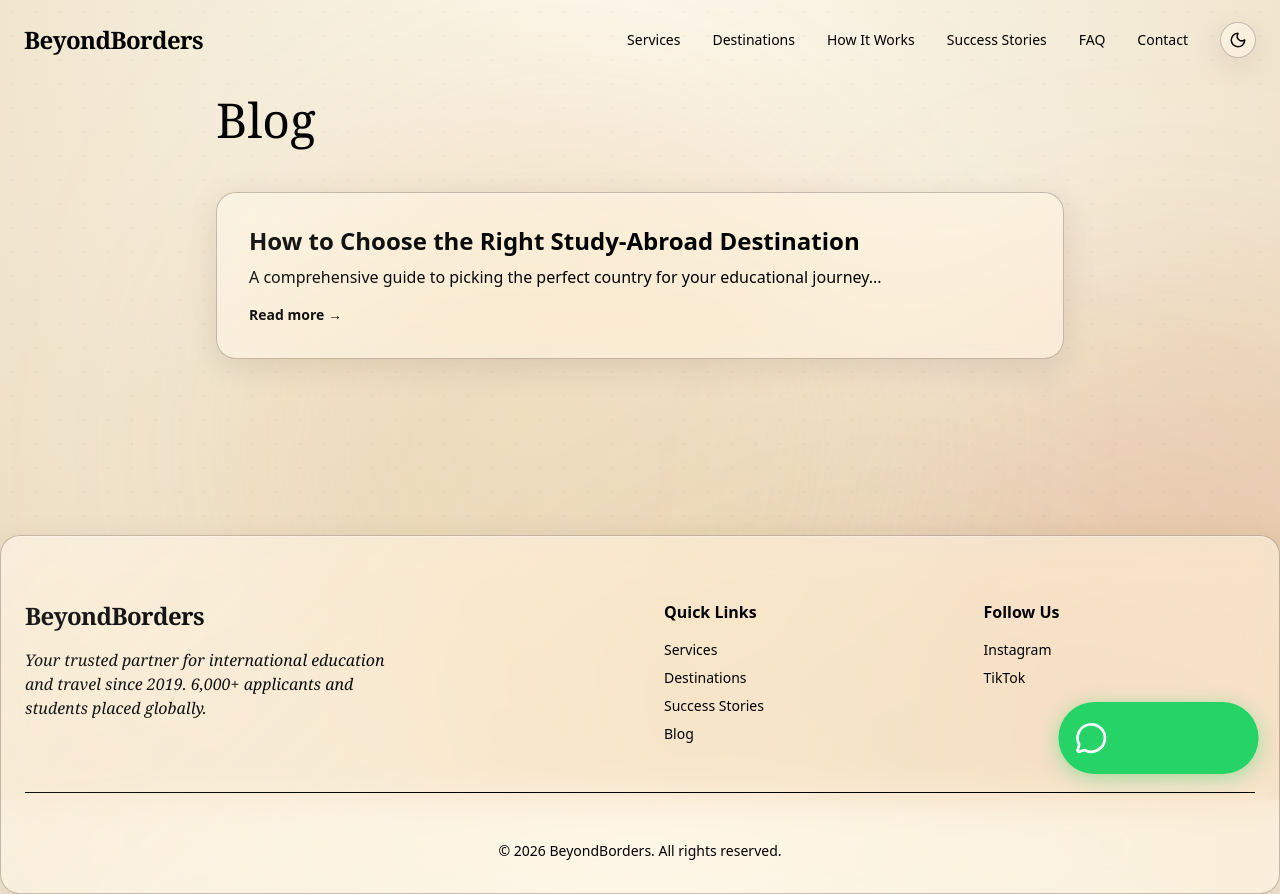
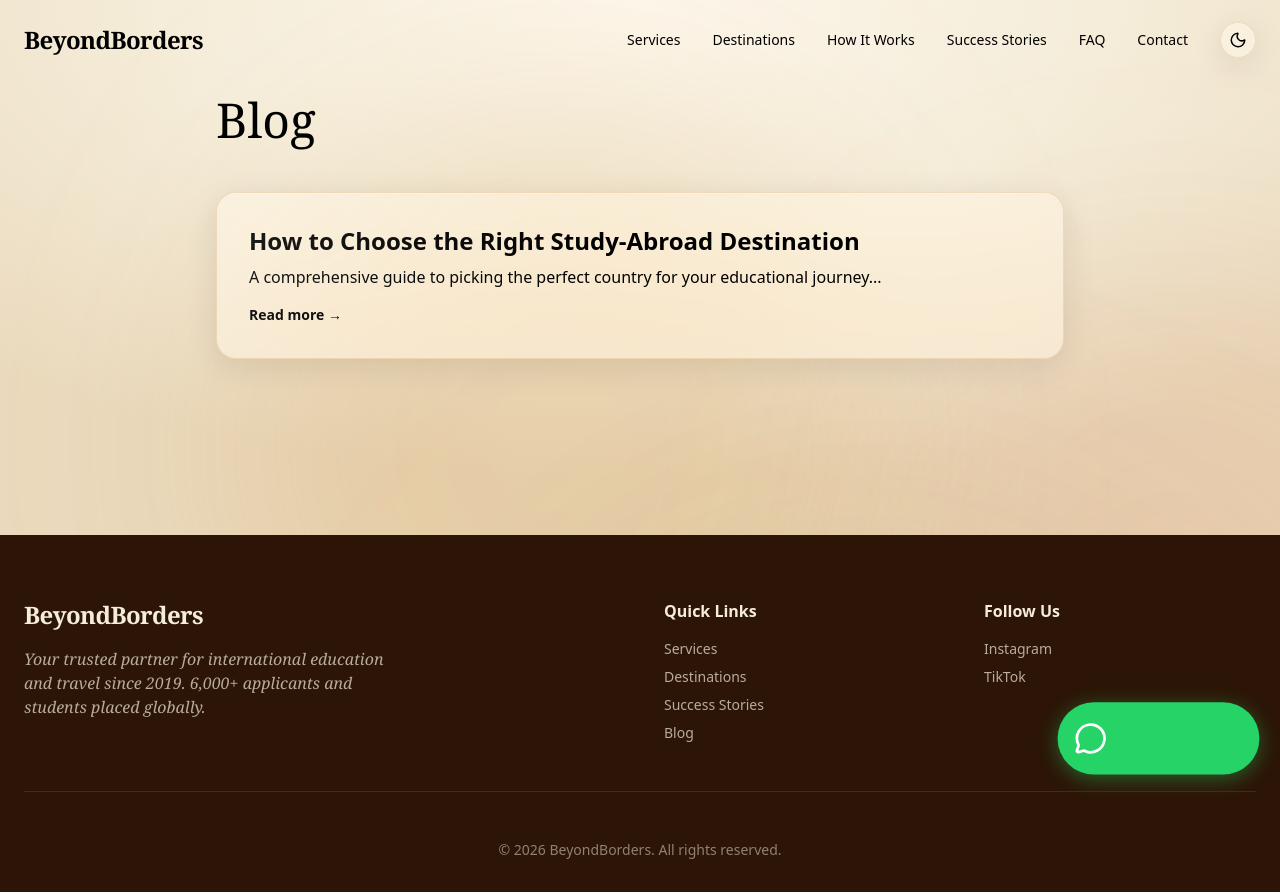
Before and after one commit to MR-checks/BeyondBorders, a Next.js app: page /blog in a window 1280 px wide. Built offline with nearby package versions, Linux system fonts and the light colour scheme.

Commit message:
fix: parchment light mode, caption tones, destination scrim, remove Germany, +233 prefix, remove dot texture

```diff
--- a/app/globals.css
+++ b/app/globals.css
@@ -50,16 +50,16 @@
 
   body {
     @apply text-ink;
-    background: radial-gradient(circle at top center, var(--bg-center) 0%, var(--bg-mid) 40%, var(--bg-edge) 100%);
+    background: radial-gradient(ellipse 80% 60% at 50% 0%, var(--bg-center) 0%, var(--bg-mid) 45%, var(--bg-edge) 100%);
     background-attachment: fixed;
   }
 }
 
 .glass{
-  background: rgb(var(--glass) / 0.55);          /* translucent, not solid */
+  background: rgb(var(--surface) / 0.55);        /* translucent surface tint */
   backdrop-filter: blur(18px) saturate(140%);
   -webkit-backdrop-filter: blur(18px) saturate(140%);
-  border: 1px solid rgb(var(--glass-border) / 0.25);
+  border: 1px solid rgb(var(--accent) / 0.20);   /* amber hairline border */
   border-radius: 1.25rem;
   box-shadow:
     0 8px 32px rgb(var(--ink) / 0.10),           /* soft drop */
--- a/app/page.tsx
+++ b/app/page.tsx
@@ -28,7 +28,7 @@ export default function Home() {
           </p>
           <div className="space-y-4 text-ink-dim">
             <p><strong>Email:</strong> divebeyondborders@gmail.com</p>
-            <p><strong>WhatsApp:</strong> +1 234 567 890</p>
+            <p><strong>WhatsApp:</strong> +233 234 567 890</p>
             <p><strong>Location:</strong> <a href="#" className="text-accent hover:underline">California | USA</a></p>
           </div>
         </div>
--- a/components/Background.tsx
+++ b/components/Background.tsx
@@ -31,14 +31,7 @@ export default function Background() {
 
   return (
     <div className="fixed inset-0 z-[-1] overflow-hidden pointer-events-none">
-      {/* Texture overlay */}
-      <div
-        className="absolute inset-0 opacity-[0.04] dark:opacity-[0.06] mix-blend-overlay"
-        style={{
-          backgroundImage: `radial-gradient(rgb(var(--ink)) 1px, transparent 1px)`,
-          backgroundSize: '24px 24px'
-        }}
-      />
+      {/* Texture overlay removed as requested */}
 
       {/* Floating Orbs */}
       <div className="absolute top-1/2 left-1/2 -translate-x-1/2 -translate-y-1/2 w-full h-full max-w-[100vw] max-h-[100vh]">
@@ -49,7 +42,7 @@ export default function Background() {
         />
         <motion.div
           animate={drift2}
-          className="absolute top-[40%] left-[60%] w-[45vw] h-[45vw] rounded-full mix-blend-multiply dark:mix-blend-screen opacity-15 dark:opacity-20 filter blur-[100px]"
+          className="absolute top-[40%] left-[60%] w-[45vw] h-[45vw] rounded-full mix-blend-multiply dark:mix-blend-screen opacity-10 dark:opacity-15 filter blur-[100px]"
           style={{ backgroundColor: 'rgb(var(--cta))' }}
         />
         <motion.div
--- a/components/Destinations.tsx
+++ b/components/Destinations.tsx
@@ -8,13 +8,12 @@ const DEST_IMAGES: Record<string, string> = {
   'canada': 'https://images.unsplash.com/photo-1517935706615-2717063c2225?q=80&w=1530&auto=format&fit=crop&ixlib=rb-4.1.0',
   'uk': 'https://images.unsplash.com/photo-1488747279002-c8523379faaa?w=1600&auto=format&fit=crop&q=60&ixlib=rb-4.1.0',
   'australia': 'https://images.unsplash.com/photo-1523482580672-f109ba8cb9be?q=80&w=1530&auto=format&fit=crop&ixlib=rb-4.1.0',
-  'turkey': 'https://images.unsplash.com/photo-1528728329032-2972f65dfb3f?w=1600&auto=format&fit=crop&q=60&ixlib=rb-4.1.0',
-  'germany': 'https://plus.unsplash.com/premium_photo-1661955588369-b0d28de38b45?w=1600&auto=format&fit=crop&q=60&ixlib=rb-4.1.0'
+  'turkey': 'https://images.unsplash.com/photo-1528728329032-2972f65dfb3f?w=1600&auto=format&fit=crop&q=60&ixlib=rb-4.1.0'
 };
 
 export default function Destinations() {
   return (
-    <section id="destinations" className="py-24 px-6 bg-surface/50">
+    <section id="destinations" className="py-24 px-6 bg-surface">
       <div className="max-w-7xl mx-auto relative z-10">
         <div className="text-center mb-16">
           <h2 className="text-4xl md:text-5xl font-serif mb-4 relative inline-block">
@@ -23,11 +22,11 @@ export default function Destinations() {
           </h2>
           <p className="text-lg text-ink-dim max-w-2xl mx-auto">Where will your next journey take you?</p>
         </div>
-        <div className="grid md:grid-cols-2 lg:grid-cols-3 gap-6">
+        <div className="flex flex-wrap justify-center gap-6">
           {destinations.map((dest, i) => (
             <motion.div
               key={dest.id}
-              className="relative h-80 rounded-2xl overflow-hidden group glass cursor-pointer"
+              className="relative w-full md:w-[calc(50%-0.75rem)] lg:w-[calc(33.333%-1rem)] h-80 rounded-2xl overflow-hidden group glass cursor-pointer"
               whileHover={{ y: -8, boxShadow: "0 12px 40px rgb(var(--accent) / 0.28)" }}
               initial={{ opacity: 0, y: 30 }}
               whileInView={{ opacity: 1, y: 0 }}
@@ -41,10 +40,10 @@ export default function Destinations() {
                 className="object-cover transition-transform duration-700 group-hover:scale-105"
                 sizes="(max-width: 768px) 100vw, (max-width: 1200px) 50vw, 33vw"
               />
-              <div className="absolute inset-0 bg-gradient-to-t from-black/80 via-black/20 to-transparent opacity-80" />
-              <div className="absolute inset-x-4 bottom-4 glass p-4 rounded-xl border-t border-white/20">
-                <h3 className="text-xl font-bold text-white drop-shadow-md">{dest.name}</h3>
-                <p className="text-sm text-white/90 drop-shadow-sm">{dest.description}</p>
+              <div className="absolute inset-0 pointer-events-none" style={{ background: 'linear-gradient(to bottom, transparent 30%, rgba(20, 8, 2, 0.65) 100%)' }} />
+              <div className="absolute inset-x-0 bottom-0 bg-[rgba(44,21,6,0.55)] backdrop-blur-md p-6 border-t border-[rgba(200,135,42,0.35)] rounded-b-2xl">
+                <h3 className="text-xl font-bold text-[#F5EDDA] drop-shadow-md">{dest.name}</h3>
+                <p className="text-sm text-[#F5EDDA]/90 drop-shadow-sm">{dest.description}</p>
               </div>
             </motion.div>
           ))}
--- a/components/Footer.tsx
+++ b/components/Footer.tsx
@@ -3,20 +3,20 @@ import { siteConfig } from "@/lib/siteConfig";
 
 export default function Footer() {
   return (
-    <footer className="glass mt-20 pt-16 pb-8 px-6">
-      <div className="max-w-7xl mx-auto grid md:grid-cols-4 gap-12 mb-12 border-b border-glass-border/10 pb-12">
+    <footer className="mt-20 pt-16 pb-8 px-6 bg-[#2C1506] text-[#F5EDDA]">
+      <div className="max-w-7xl mx-auto grid md:grid-cols-4 gap-12 mb-12 border-b border-white/10 pb-12">
         <div className="md:col-span-2">
           <Link href="/" className="font-serif text-2xl font-bold tracking-tight mb-4 inline-block">
             Beyond<span className="text-accent">Borders</span>
           </Link>
-          <p className="text-ink-dim max-w-sm italic font-serif">
+          <p className="text-[#F5EDDA]/70 max-w-sm italic font-serif">
             {siteConfig.description}
           </p>
         </div>
         <div>
           <h4 className="font-bold mb-4">Quick Links</h4>
-          <ul className="space-y-2 text-sm text-ink-dim">
-            <li><Link href="/#services" className="hover:text-accent">Services</Link></li>
+          <ul className="space-y-2 text-sm text-[#F5EDDA]/70">
+            <li><Link href="/#services" className="hover:text-accent transition-colors">Services</Link></li>
             <li><Link href="/#destinations" className="hover:text-accent">Destinations</Link></li>
             <li><Link href="/#testimonials" className="hover:text-accent">Success Stories</Link></li>
             <li><Link href="/blog" className="hover:text-accent">Blog</Link></li>
@@ -24,13 +24,13 @@ export default function Footer() {
         </div>
         <div>
           <h4 className="font-bold mb-4">Follow Us</h4>
-          <ul className="space-y-2 text-sm text-ink-dim">
-            <li><a href={siteConfig.contact.instagram} target="_blank" rel="noopener noreferrer" className="hover:text-accent">Instagram</a></li>
+          <ul className="space-y-2 text-sm text-[#F5EDDA]/70">
+            <li><a href={siteConfig.contact.instagram} target="_blank" rel="noopener noreferrer" className="hover:text-accent transition-colors">Instagram</a></li>
             <li><a href={siteConfig.contact.tiktok} target="_blank" rel="noopener noreferrer" className="hover:text-accent">TikTok</a></li>
           </ul>
         </div>
       </div>
-      <div className="max-w-7xl mx-auto text-center text-sm text-ink-dim">
+      <div className="max-w-7xl mx-auto text-center text-sm text-[#F5EDDA]/50">
         © {new Date().getFullYear()} BeyondBorders. All rights reserved.
       </div>
     </footer>
--- a/components/Nav.tsx
+++ b/components/Nav.tsx
@@ -16,7 +16,7 @@ export default function Nav() {
 
   return (
     <motion.header
-      className={`fixed top-0 w-full z-50 transition-colors duration-300 ${isScrolled ? "glass" : "bg-transparent"}`}
+      className={`fixed top-0 w-full z-50 transition-all duration-300 ${isScrolled ? "bg-bg/75 backdrop-blur-[18px] border-b border-accent/20" : "bg-transparent"}`}
       initial={{ y: -100 }}
       animate={{ y: 0 }}
     >
--- a/components/Testimonials.tsx
+++ b/components/Testimonials.tsx
@@ -4,7 +4,7 @@ import { motion } from "framer-motion";
 
 export default function Testimonials() {
   return (
-    <section id="testimonials" className="py-24 px-6 bg-surface/50">
+    <section id="testimonials" className="py-24 px-6 bg-surface">
       <div className="max-w-7xl mx-auto">
         <div className="text-center mb-16">
           <h2 className="text-4xl md:text-5xl font-serif mb-4 relative inline-block">
--- a/content/destinations.ts
+++ b/content/destinations.ts
@@ -3,6 +3,5 @@ export const destinations = [
   { id: 'canada', name: "Canada", description: "Tourist visa up to 10 years" },
   { id: 'uk', name: "UK", description: "2-year post-study work visa" },
   { id: 'australia', name: "Australia", description: "High quality education & lifestyle" },
-  { id: 'turkey', name: "Turkey", description: "Free or low tuition for internationals" },
-  { id: 'germany', name: "Germany", description: "A Lot of Education for Little Money, and Quality for Tourists" }
+  { id: 'turkey', name: "Turkey", description: "Free or low tuition for internationals" }
 ];
--- a/lib/siteConfig.ts
+++ b/lib/siteConfig.ts
@@ -5,7 +5,7 @@ export const siteConfig = {
   contact: {
     email: "divebeyondborders@gmail.com",
     whatsappLink: "https://wa.me/message/ID4JRJV7DFKAM1",
-    whatsappE164: "1234567890", // Placeholder E.164
+    whatsappE164: "233234567890", // Placeholder E.164
     instagram: "https://instagram.com/_beyondborders46",
     tiktok: "https://tiktok.com/@dive_beyondborder",
     location: "California | USA",
```
